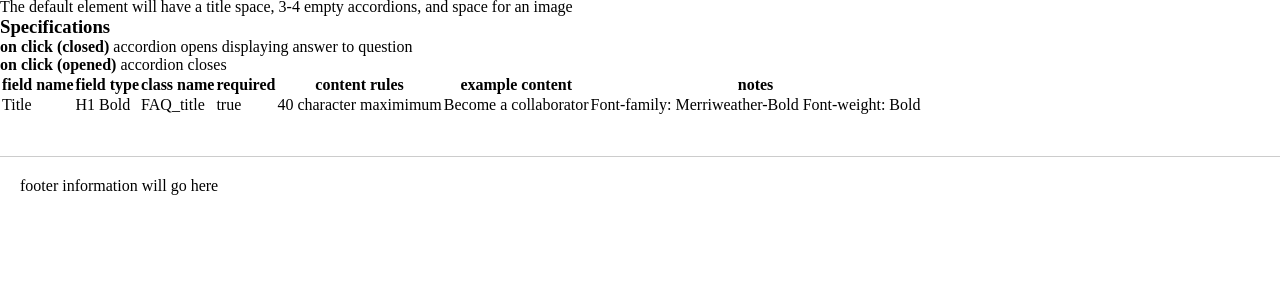
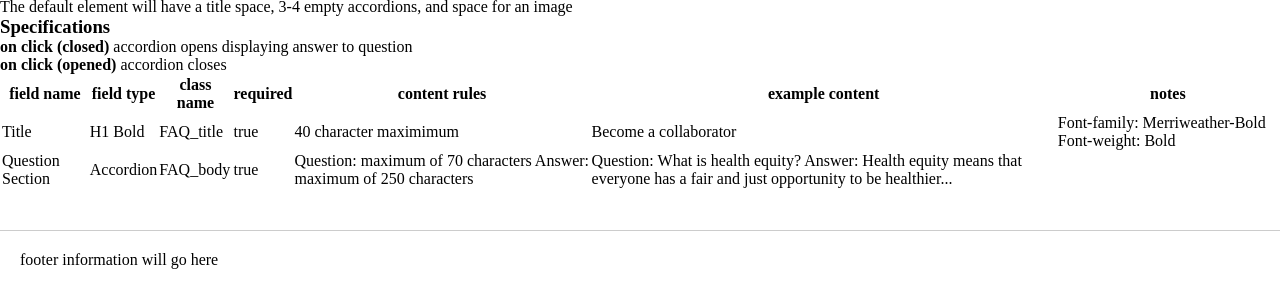
Before and after one commit to ux-at-icfnext/herc, a Jekyll site: the page built from pages/patterns/faq-section.md, in a window 1280 px wide, cut to the strip 491-799 px from the top of the page. Built offline with Jekyll 4.4.1, drawn with Linux system fonts in a browser that asks for light colours; nearby versions of some CDN libraries.

Commit message:
Update Pattern Specifications “faq-section”

```diff
--- a/pages/patterns/faq-section.md
+++ b/pages/patterns/faq-section.md
@@ -19,4 +19,15 @@ schema:
     notes: |
       Font-family: Merriweather-Bold
       Font-weight: Bold
+  - fieldname: Question Section
+    type: Accordion
+    class: FAQ_body
+    required: true
+    content: |-
+      Question: maximum of 70 characters
+      Answer: maximum of 250 characters
+    example: >-
+      Question: What is health equity?
+
+      Answer: Health equity means that everyone has a fair and just opportunity to be healthier...
 ---
```
